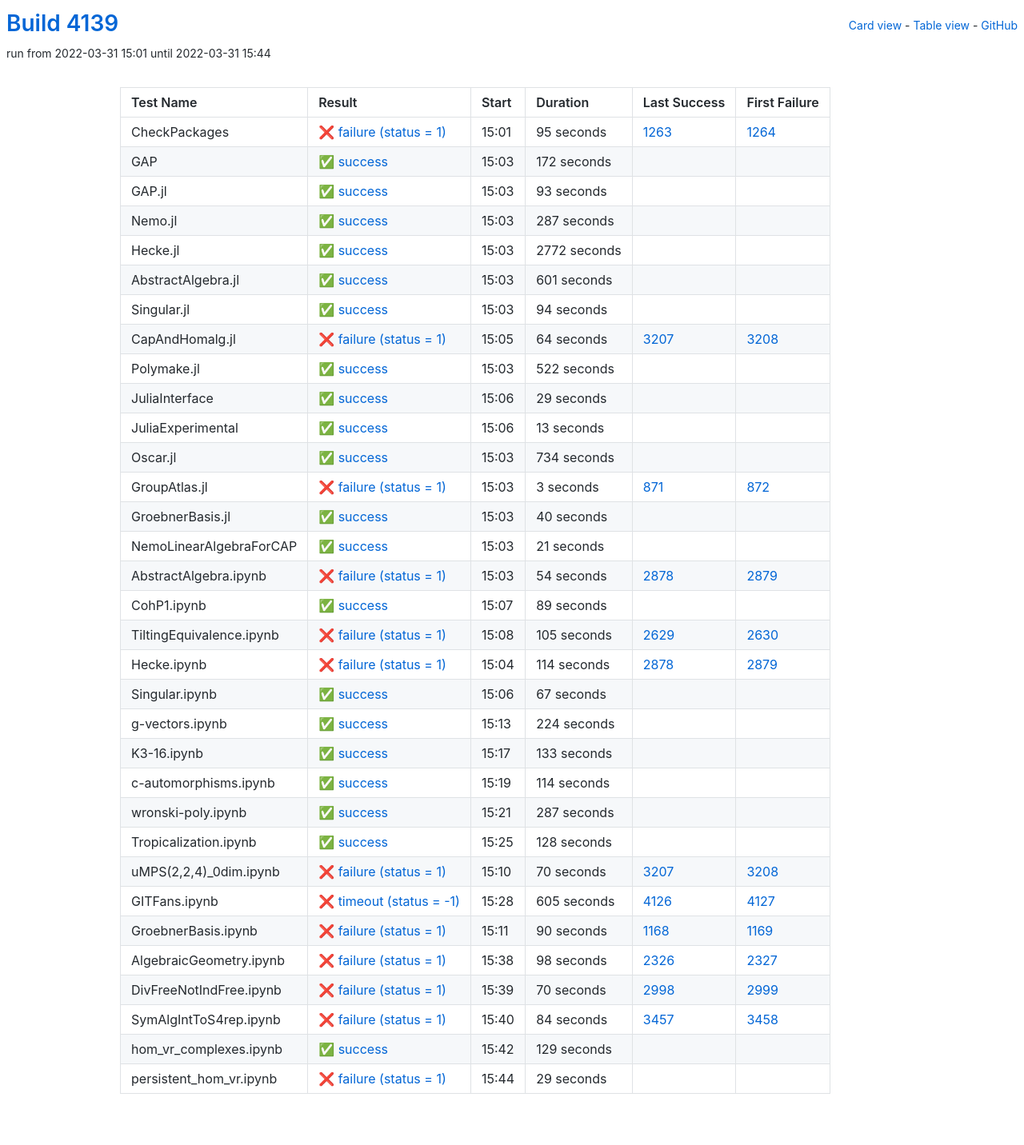
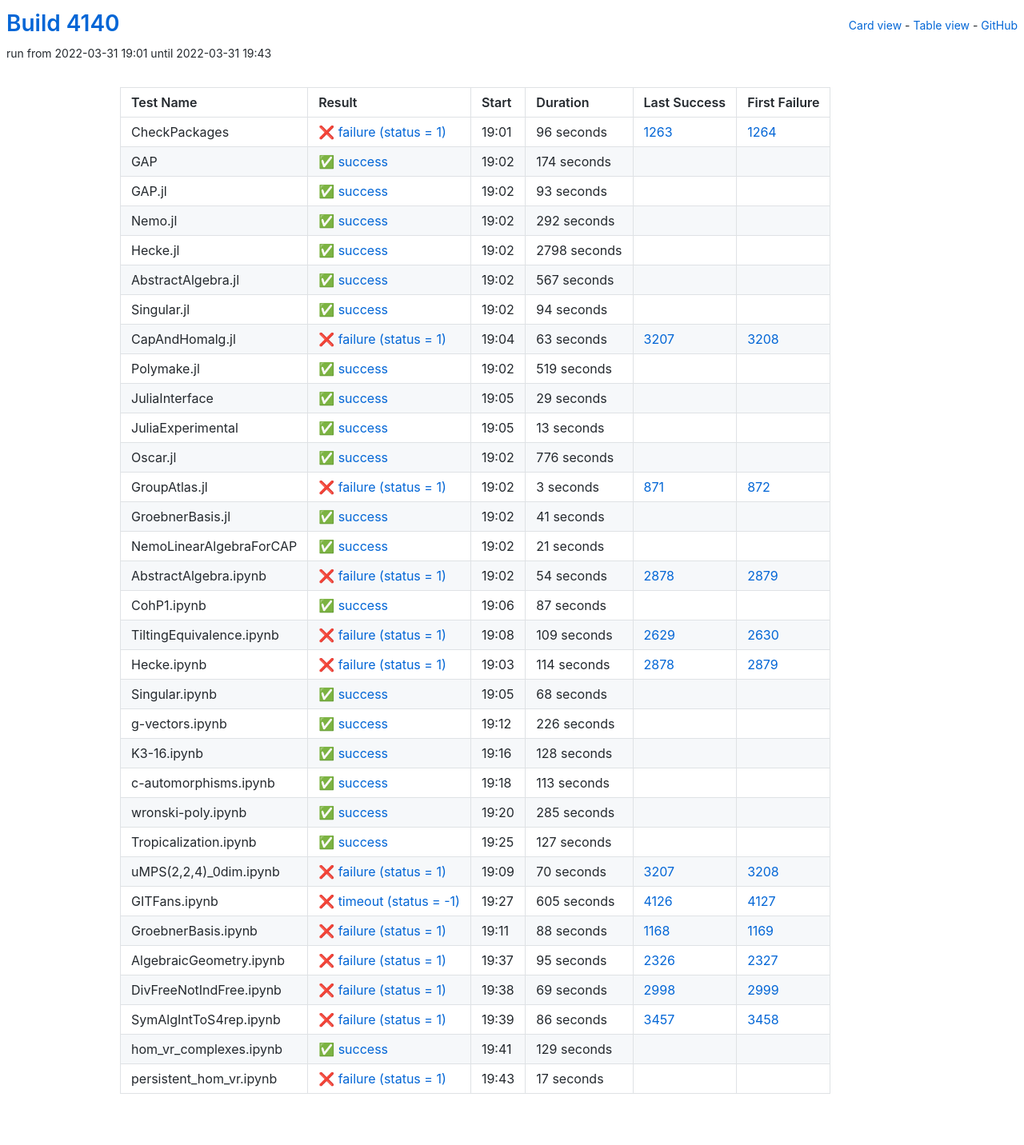
Before and after one commit to oscar-system/oscar-ci-status-stable, a Jekyll site: the page built from table.html, in a window 1280 px wide. Shown: the whole page at 80% size. Built offline with Jekyll 4.4.1, drawn with Linux system fonts in a browser that asks for light colours.

Commit message:
Build #4140

```diff
--- a/_data/ci.yml
+++ b/_data/ci.yml
@@ -1,6 +1,6 @@
 ---
-build: 4139
-build_url: https://oscarci.mathematik.uni-kl.de/job/oscar-stable/4139/
+build: 4140
+build_url: https://oscarci.mathematik.uni-kl.de/job/oscar-stable/4140/
 job: oscar-stable
 organization: oscar-system
 repo: oscar-ci-status-stable
@@ -8,32 +8,32 @@ repourl: https://github.com/oscar-system/oscar-ci-status-stable
 tests:
 - name: CheckPackages
   id: checkpackages
-  log: https://oscarci.mathematik.uni-kl.de/job/oscar-stable/4139/artifact/logs/build-4139/CheckPackages.log
-  start: 2022-03-31 15:01
+  log: https://oscarci.mathematik.uni-kl.de/job/oscar-stable/4140/artifact/logs/build-4140/CheckPackages.log
+  start: 2022-03-31 19:01
   success: false
   exitcode: 1
   status: failure
-  duration: 95
+  duration: 96
   last_success: 1263
   last_success_url: https://oscarci.mathematik.uni-kl.de/job/oscar-stable/1263/
   first_failure: 1264
   first_failure_url: https://oscarci.mathematik.uni-kl.de/job/oscar-stable/1264/
 - name: GAP
   id: gap
-  log: https://oscarci.mathematik.uni-kl.de/job/oscar-stable/4139/artifact/logs/build-4139/GAP.log
-  start: 2022-03-31 15:03
+  log: https://oscarci.mathematik.uni-kl.de/job/oscar-stable/4140/artifact/logs/build-4140/GAP.log
+  start: 2022-03-31 19:02
   success: true
   exitcode: 0
   status: success
-  duration: 172
+  duration: 174
   last_success: false
   last_success_url:
   first_failure: false
   first_failure_url:
 - name: GAP.jl
   id: gap-jl
-  log: https://oscarci.mathematik.uni-kl.de/job/oscar-stable/4139/artifact/logs/build-4139/GAP.jl.log
-  start: 2022-03-31 15:03
+  log: https://oscarci.mathematik.uni-kl.de/job/oscar-stable/4140/artifact/logs/build-4140/GAP.jl.log
+  start: 2022-03-31 19:02
   success: true
   exitcode: 0
   status: success
@@ -44,44 +44,44 @@ tests:
   first_failure_url:
 - name: Nemo.jl
   id: nemo-jl
-  log: https://oscarci.mathematik.uni-kl.de/job/oscar-stable/4139/artifact/logs/build-4139/Nemo.jl.log
-  start: 2022-03-31 15:03
+  log: https://oscarci.mathematik.uni-kl.de/job/oscar-stable/4140/artifact/logs/build-4140/Nemo.jl.log
+  start: 2022-03-31 19:02
   success: true
   exitcode: 0
   status: success
-  duration: 287
+  duration: 292
   last_success: false
   last_success_url:
   first_failure: false
   first_failure_url:
 - name: Hecke.jl
   id: hecke-jl
-  log: https://oscarci.mathematik.uni-kl.de/job/oscar-stable/4139/artifact/logs/build-4139/Hecke.jl.log
-  start: 2022-03-31 15:03
+  log: https://oscarci.mathematik.uni-kl.de/job/oscar-stable/4140/artifact/logs/build-4140/Hecke.jl.log
+  start: 2022-03-31 19:02
   success: true
   exitcode: 0
   status: success
-  duration: 2772
+  duration: 2798
   last_success: false
   last_success_url:
   first_failure: false
   first_failure_url:
 - name: AbstractAlgebra.jl
   id: abstractalgebra-jl
-  log: https://oscarci.mathematik.uni-kl.de/job/oscar-stable/4139/artifact/logs/build-4139/AbstractAlgebra.jl.log
-  start: 2022-03-31 15:03
+  log: https://oscarci.mathematik.uni-kl.de/job/oscar-stable/4140/artifact/logs/build-4140/AbstractAlgebra.jl.log
+  start: 2022-03-31 19:02
   success: true
   exitcode: 0
   status: success
-  duration: 601
+  duration: 567
   last_success: false
   last_success_url:
   first_failure: false
   first_failure_url:
 - name: Singular.jl
   id: singular-jl
-  log: https://oscarci.mathematik.uni-kl.de/job/oscar-stable/4139/artifact/logs/build-4139/Singular.jl.log
-  start: 2022-03-31 15:03
+  log: https://oscarci.mathematik.uni-kl.de/job/oscar-stable/4140/artifact/logs/build-4140/Singular.jl.log
+  start: 2022-03-31 19:02
   success: true
   exitcode: 0
   status: success
@@ -92,32 +92,32 @@ tests:
   first_failure_url:
 - name: CapAndHomalg.jl
   id: capandhomalg-jl
-  log: https://oscarci.mathematik.uni-kl.de/job/oscar-stable/4139/artifact/logs/build-4139/CapAndHomalg.jl.log
-  start: 2022-03-31 15:05
+  log: https://oscarci.mathematik.uni-kl.de/job/oscar-stable/4140/artifact/logs/build-4140/CapAndHomalg.jl.log
+  start: 2022-03-31 19:04
   success: false
   exitcode: 1
   status: failure
-  duration: 64
+  duration: 63
   last_success: 3207
   last_success_url: https://oscarci.mathematik.uni-kl.de/job/oscar-stable/3207/
   first_failure: 3208
   first_failure_url: https://oscarci.mathematik.uni-kl.de/job/oscar-stable/3208/
 - name: Polymake.jl
   id: polymake-jl
-  log: https://oscarci.mathematik.uni-kl.de/job/oscar-stable/4139/artifact/logs/build-4139/Polymake.jl.log
-  start: 2022-03-31 15:03
+  log: https://oscarci.mathematik.uni-kl.de/job/oscar-stable/4140/artifact/logs/build-4140/Polymake.jl.log
+  start: 2022-03-31 19:02
   success: true
   exitcode: 0
   status: success
-  duration: 522
+  duration: 519
   last_success: false
   last_success_url:
   first_failure: false
   first_failure_url:
 - name: JuliaInterface
   id: juliainterface
-  log: https://oscarci.mathematik.uni-kl.de/job/oscar-stable/4139/artifact/logs/build-4139/JuliaInterface.log
-  start: 2022-03-31 15:06
+  log: https://oscarci.mathematik.uni-kl.de/job/oscar-stable/4140/artifact/logs/build-4140/JuliaInterface.log
+  start: 2022-03-31 19:05
   success: true
   exitcode: 0
   status: success
@@ -128,8 +128,8 @@ tests:
   first_failure_url:
 - name: JuliaExperimental
   id: juliaexperimental
-  log: https://oscarci.mathematik.uni-kl.de/job/oscar-stable/4139/artifact/logs/build-4139/JuliaExperimental.log
-  start: 2022-03-31 15:06
+  log: https://oscarci.mathematik.uni-kl.de/job/oscar-stable/4140/artifact/logs/build-4140/JuliaExperimental.log
+  start: 2022-03-31 19:05
   success: true
   exitcode: 0
   status: success
@@ -140,20 +140,20 @@ tests:
   first_failure_url:
 - name: Oscar.jl
   id: oscar-jl
-  log: https://oscarci.mathematik.uni-kl.de/job/oscar-stable/4139/artifact/logs/build-4139/Oscar.jl.log
-  start: 2022-03-31 15:03
+  log: https://oscarci.mathematik.uni-kl.de/job/oscar-stable/4140/artifact/logs/build-4140/Oscar.jl.log
+  start: 2022-03-31 19:02
   success: true
   exitcode: 0
   status: success
-  duration: 734
+  duration: 776
   last_success: false
   last_success_url:
   first_failure: false
   first_failure_url:
 - name: GroupAtlas.jl
   id: groupatlas-jl
-  log: https://oscarci.mathematik.uni-kl.de/job/oscar-stable/4139/artifact/logs/build-4139/GroupAtlas.jl.log
-  start: 2022-03-31 15:03
+  log: https://oscarci.mathematik.uni-kl.de/job/oscar-stable/4140/artifact/logs/build-4140/GroupAtlas.jl.log
+  start: 2022-03-31 19:02
   success: false
   exitcode: 1
   status: failure
@@ -164,20 +164,20 @@ tests:
   first_failure_url: https://oscarci.mathematik.uni-kl.de/job/oscar-stable/872/
 - name: GroebnerBasis.jl
   id: groebnerbasis-jl
-  log: https://oscarci.mathematik.uni-kl.de/job/oscar-stable/4139/artifact/logs/build-4139/GroebnerBasis.jl.log
-  start: 2022-03-31 15:03
+  log: https://oscarci.mathematik.uni-kl.de/job/oscar-stable/4140/artifact/logs/build-4140/GroebnerBasis.jl.log
+  start: 2022-03-31 19:02
   success: true
   exitcode: 0
   status: success
-  duration: 40
+  duration: 41
   last_success: false
   last_success_url:
   first_failure: false
   first_failure_url:
 - name: NemoLinearAlgebraForCAP
   id: nemolinearalgebraforcap
-  log: https://oscarci.mathematik.uni-kl.de/job/oscar-stable/4139/artifact/logs/build-4139/NemoLinearAlgebraForCAP.log
-  start: 2022-03-31 15:03
+  log: https://oscarci.mathematik.uni-kl.de/job/oscar-stable/4140/artifact/logs/build-4140/NemoLinearAlgebraForCAP.log
+  start: 2022-03-31 19:02
   success: true
   exitcode: 0
   status: success
@@ -188,8 +188,8 @@ tests:
   first_failure_url:
 - name: AbstractAlgebra.ipynb
   id: abstractalgebra-ipynb
-  log: https://oscarci.mathematik.uni-kl.de/job/oscar-stable/4139/artifact/logs/build-4139/AbstractAlgebra.ipynb.log
-  start: 2022-03-31 15:03
+  log: https://oscarci.mathematik.uni-kl.de/job/oscar-stable/4140/artifact/logs/build-4140/AbstractAlgebra.ipynb.log
+  start: 2022-03-31 19:02
   success: false
   exitcode: 1
   status: failure
@@ -200,32 +200,32 @@ tests:
   first_failure_url: https://oscarci.mathematik.uni-kl.de/job/oscar-stable/2879/
 - name: CohP1.ipynb
   id: cohp1-ipynb
-  log: https://oscarci.mathematik.uni-kl.de/job/oscar-stable/4139/artifact/logs/build-4139/CohP1.ipynb.log
-  start: 2022-03-31 15:07
+  log: https://oscarci.mathematik.uni-kl.de/job/oscar-stable/4140/artifact/logs/build-4140/CohP1.ipynb.log
+  start: 2022-03-31 19:06
   success: true
   exitcode: 0
   status: success
-  duration: 89
+  duration: 87
   last_success: false
   last_success_url:
   first_failure: false
   first_failure_url:
 - name: TiltingEquivalence.ipynb
   id: tiltingequivalence-ipynb
-  log: https://oscarci.mathematik.uni-kl.de/job/oscar-stable/4139/artifact/logs/build-4139/TiltingEquivalence.ipynb.log
-  start: 2022-03-31 15:08
+  log: https://oscarci.mathematik.uni-kl.de/job/oscar-stable/4140/artifact/logs/build-4140/TiltingEquivalence.ipynb.log
+  start: 2022-03-31 19:08
   success: false
   exitcode: 1
   status: failure
-  duration: 105
+  duration: 109
   last_success: 2629
   last_success_url: https://oscarci.mathematik.uni-kl.de/job/oscar-stable/2629/
   first_failure: 2630
   first_failure_url: https://oscarci.mathematik.uni-kl.de/job/oscar-stable/2630/
 - name: Hecke.ipynb
   id: hecke-ipynb
-  log: https://oscarci.mathematik.uni-kl.de/job/oscar-stable/4139/artifact/logs/build-4139/Hecke.ipynb.log
-  start: 2022-03-31 15:04
+  log: https://oscarci.mathematik.uni-kl.de/job/oscar-stable/4140/artifact/logs/build-4140/Hecke.ipynb.log
+  start: 2022-03-31 19:03
   success: false
   exitcode: 1
   status: failure
@@ -236,68 +236,32 @@ tests:
   first_failure_url: https://oscarci.mathematik.uni-kl.de/job/oscar-stable/2879/
 - name: Singular.ipynb
   id: singular-ipynb
-  log: https://oscarci.mathematik.uni-kl.de/job/oscar-stable/4139/artifact/logs/build-4139/Singular.ipynb.log
-  start: 2022-03-31 15:06
+  log: https://oscarci.mathematik.uni-kl.de/job/oscar-stable/4140/artifact/logs/build-4140/Singular.ipynb.log
+  start: 2022-03-31 19:05
   success: true
   exitcode: 0
   status: success
-  duration: 67
+  duration: 68
   last_success: false
   last_success_url:
   first_failure: false
   first_failure_url:
 - name: g-vectors.ipynb
   id: g-vectors-ipynb
-  log: https://oscarci.mathematik.uni-kl.de/job/oscar-stable/4139/artifact/logs/build-4139/g-vectors.ipynb.log
-  start: 2022-03-31 15:13
+  log: https://oscarci.mathematik.uni-kl.de/job/oscar-stable/4140/artifact/logs/build-4140/g-vectors.ipynb.log
+  start: 2022-03-31 19:12
   success: true
   exitcode: 0
   status: success
-  duration: 224
+  duration: 226
   last_success: false
   last_success_url:
   first_failure: false
   first_failure_url:
 - name: K3-16.ipynb
   id: k3-16-ipynb
-  log: https://oscarci.mathematik.uni-kl.de/job/oscar-stable/4139/artifact/logs/build-4139/K3-16.ipynb.log
-  start: 2022-03-31 15:17
-  success: true
-  exitcode: 0
-  status: success
-  duration: 133
-  last_success: false
-  last_success_url:
-  first_failure: false
-  first_failure_url:
-- name: c-automorphisms.ipynb
-  id: c-automorphisms-ipynb
-  log: https://oscarci.mathematik.uni-kl.de/job/oscar-stable/4139/artifact/logs/build-4139/c-automorphisms.ipynb.log
-  start: 2022-03-31 15:19
-  success: true
-  exitcode: 0
-  status: success
-  duration: 114
-  last_success: false
-  last_success_url:
-  first_failure: false
-  first_failure_url:
-- name: wronski-poly.ipynb
-  id: wronski-poly-ipynb
-  log: https://oscarci.mathematik.uni-kl.de/job/oscar-stable/4139/artifact/logs/build-4139/wronski-poly.ipynb.log
-  start: 2022-03-31 15:21
-  success: true
-  exitcode: 0
-  status: success
-  duration: 287
-  last_success: false
-  last_success_url:
-  first_failure: false
-  first_failure_url:
-- name: Tropicalization.ipynb
-  id: tropicalization-ipynb
-  log: https://oscarci.mathematik.uni-kl.de/job/oscar-stable/4139/artifact/logs/build-4139/Tropicalization.ipynb.log
-  start: 2022-03-31 15:25
+  log: https://oscarci.mathematik.uni-kl.de/job/oscar-stable/4140/artifact/logs/build-4140/K3-16.ipynb.log
+  start: 2022-03-31 19:16
   success: true
   exitcode: 0
   status: success
@@ -306,10 +270,46 @@ tests:
   last_success_url:
   first_failure: false
   first_failure_url:
+- name: c-automorphisms.ipynb
+  id: c-automorphisms-ipynb
+  log: https://oscarci.mathematik.uni-kl.de/job/oscar-stable/4140/artifact/logs/build-4140/c-automorphisms.ipynb.log
+  start: 2022-03-31 19:18
+  success: true
+  exitcode: 0
+  status: success
+  duration: 113
+  last_success: false
+  last_success_url:
+  first_failure: false
+  first_failure_url:
+- name: wronski-poly.ipynb
+  id: wronski-poly-ipynb
+  log: https://oscarci.mathematik.uni-kl.de/job/oscar-stable/4140/artifact/logs/build-4140/wronski-poly.ipynb.log
+  start: 2022-03-31 19:20
+  success: true
+  exitcode: 0
+  status: success
+  duration: 285
+  last_success: false
+  last_success_url:
+  first_failure: false
+  first_failure_url:
+- name: Tropicalization.ipynb
+  id: tropicalization-ipynb
+  log: https://oscarci.mathematik.uni-kl.de/job/oscar-stable/4140/artifact/logs/build-4140/Tropicalization.ipynb.log
+  start: 2022-03-31 19:25
+  success: true
+  exitcode: 0
+  status: success
+  duration: 127
+  last_success: false
+  last_success_url:
+  first_failure: false
+  first_failure_url:
 - name: uMPS(2,2,4)_0dim.ipynb
   id: umps-2-2-4-0dim-ipynb
-  log: https://oscarci.mathematik.uni-kl.de/job/oscar-stable/4139/artifact/logs/build-4139/uMPS-2-2-4-_0dim.ipynb.log
-  start: 2022-03-31 15:10
+  log: https://oscarci.mathematik.uni-kl.de/job/oscar-stable/4140/artifact/logs/build-4140/uMPS-2-2-4-_0dim.ipynb.log
+  start: 2022-03-31 19:09
   success: false
   exitcode: 1
   status: failure
@@ -320,8 +320,8 @@ tests:
   first_failure_url: https://oscarci.mathematik.uni-kl.de/job/oscar-stable/3208/
 - name: GITFans.ipynb
   id: gitfans-ipynb
-  log: https://oscarci.mathematik.uni-kl.de/job/oscar-stable/4139/artifact/logs/build-4139/GITFans.ipynb.log
-  start: 2022-03-31 15:28
+  log: https://oscarci.mathematik.uni-kl.de/job/oscar-stable/4140/artifact/logs/build-4140/GITFans.ipynb.log
+  start: 2022-03-31 19:27
   success: false
   exitcode: -1
   status: timeout
@@ -332,56 +332,56 @@ tests:
   first_failure_url: https://oscarci.mathematik.uni-kl.de/job/oscar-stable/4127/
 - name: GroebnerBasis.ipynb
   id: groebnerbasis-ipynb
-  log: https://oscarci.mathematik.uni-kl.de/job/oscar-stable/4139/artifact/logs/build-4139/GroebnerBasis.ipynb.log
-  start: 2022-03-31 15:11
+  log: https://oscarci.mathematik.uni-kl.de/job/oscar-stable/4140/artifact/logs/build-4140/GroebnerBasis.ipynb.log
+  start: 2022-03-31 19:11
   success: false
   exitcode: 1
   status: failure
-  duration: 90
+  duration: 88
   last_success: 1168
   last_success_url: https://oscarci.mathematik.uni-kl.de/job/oscar-stable/1168/
   first_failure: 1169
   first_failure_url: https://oscarci.mathematik.uni-kl.de/job/oscar-stable/1169/
 - name: AlgebraicGeometry.ipynb
   id: algebraicgeometry-ipynb
-  log: https://oscarci.mathematik.uni-kl.de/job/oscar-stable/4139/artifact/logs/build-4139/AlgebraicGeometry.ipynb.log
-  start: 2022-03-31 15:38
+  log: https://oscarci.mathematik.uni-kl.de/job/oscar-stable/4140/artifact/logs/build-4140/AlgebraicGeometry.ipynb.log
+  start: 2022-03-31 19:37
   success: false
   exitcode: 1
   status: failure
-  duration: 98
+  duration: 95
   last_success: 2326
   last_success_url: https://oscarci.mathematik.uni-kl.de/job/oscar-stable/2326/
   first_failure: 2327
   first_failure_url: https://oscarci.mathematik.uni-kl.de/job/oscar-stable/2327/
 - name: DivFreeNotIndFree.ipynb
   id: divfreenotindfree-ipynb
-  log: https://oscarci.mathematik.uni-kl.de/job/oscar-stable/4139/artifact/logs/build-4139/DivFreeNotIndFree.ipynb.log
-  start: 2022-03-31 15:39
+  log: https://oscarci.mathematik.uni-kl.de/job/oscar-stable/4140/artifact/logs/build-4140/DivFreeNotIndFree.ipynb.log
+  start: 2022-03-31 19:38
   success: false
   exitcode: 1
   status: failure
-  duration: 70
+  duration: 69
   last_success: 2998
   last_success_url: https://oscarci.mathematik.uni-kl.de/job/oscar-stable/2998/
   first_failure: 2999
   first_failure_url: https://oscarci.mathematik.uni-kl.de/job/oscar-stable/2999/
 - name: SymAlgIntToS4rep.ipynb
   id: symalginttos4rep-ipynb
-  log: https://oscarci.mathematik.uni-kl.de/job/oscar-stable/4139/artifact/logs/build-4139/SymAlgIntToS4rep.ipynb.log
-  start: 2022-03-31 15:40
+  log: https://oscarci.mathematik.uni-kl.de/job/oscar-stable/4140/artifact/logs/build-4140/SymAlgIntToS4rep.ipynb.log
+  start: 2022-03-31 19:39
   success: false
   exitcode: 1
   status: failure
-  duration: 84
+  duration: 86
   last_success: 3457
   last_success_url: https://oscarci.mathematik.uni-kl.de/job/oscar-stable/3457/
   first_failure: 3458
   first_failure_url: https://oscarci.mathematik.uni-kl.de/job/oscar-stable/3458/
 - name: hom_vr_complexes.ipynb
   id: hom-vr-complexes-ipynb
-  log: https://oscarci.mathematik.uni-kl.de/job/oscar-stable/4139/artifact/logs/build-4139/hom_vr_complexes.ipynb.log
-  start: 2022-03-31 15:42
+  log: https://oscarci.mathematik.uni-kl.de/job/oscar-stable/4140/artifact/logs/build-4140/hom_vr_complexes.ipynb.log
+  start: 2022-03-31 19:41
   success: true
   exitcode: 0
   status: success
@@ -392,12 +392,12 @@ tests:
   first_failure_url:
 - name: persistent_hom_vr.ipynb
   id: persistent-hom-vr-ipynb
-  log: https://oscarci.mathematik.uni-kl.de/job/oscar-stable/4139/artifact/logs/build-4139/persistent_hom_vr.ipynb.log
-  start: 2022-03-31 15:44
+  log: https://oscarci.mathematik.uni-kl.de/job/oscar-stable/4140/artifact/logs/build-4140/persistent_hom_vr.ipynb.log
+  start: 2022-03-31 19:43
   success: false
   exitcode: 1
   status: failure
-  duration: 29
+  duration: 17
   last_success: false
   last_success_url:
   first_failure: false
```
Also changed, not shown: README.md.
